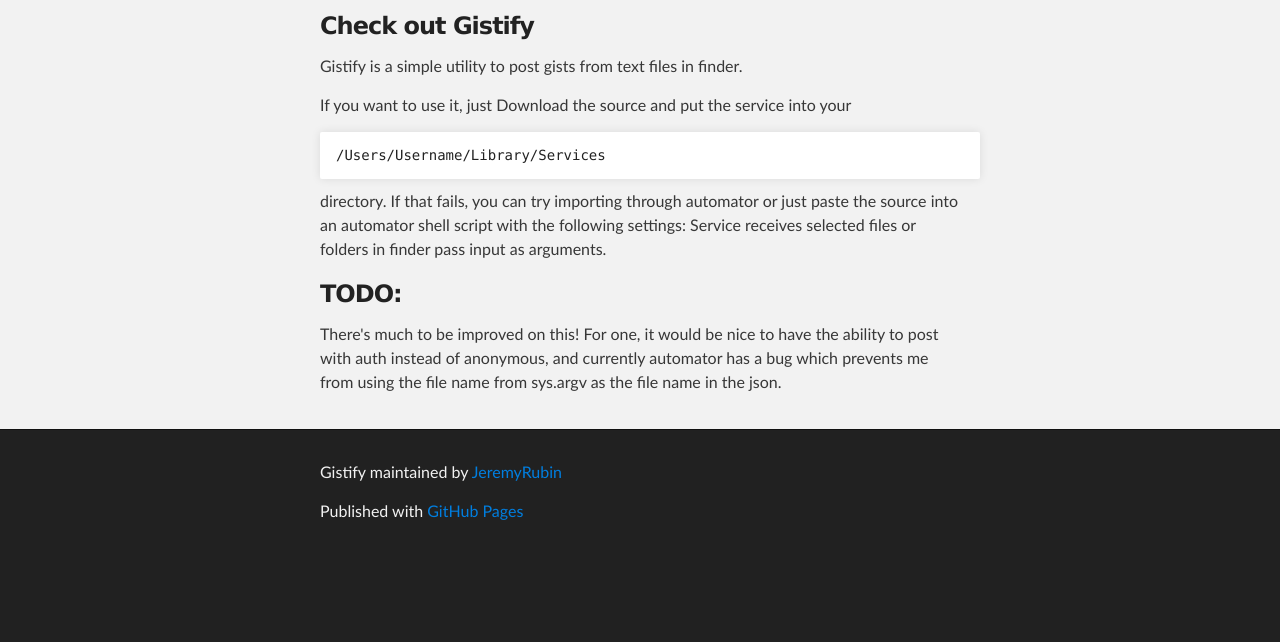
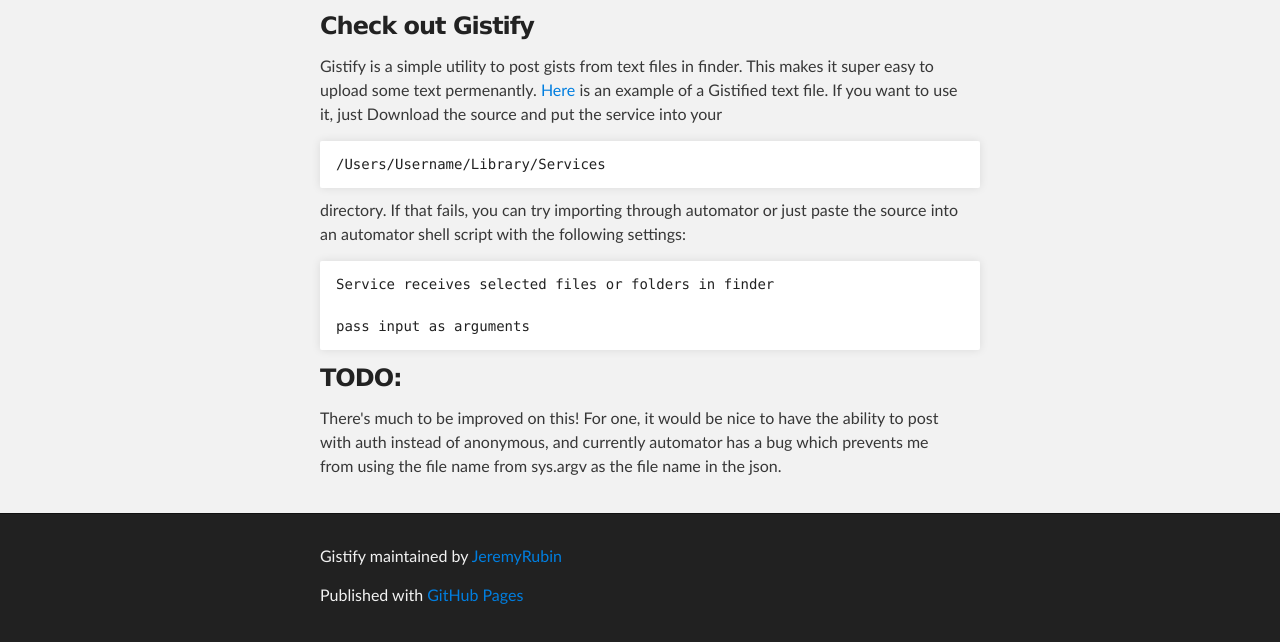
Before and after one commit to JeremyRubin/Gistify, a plain HTML site: page index.html in a window 1280 px wide. Shown: the part 252-894 px from the top of the page. Before the commit the page ends 810 px from the top, so only its background shows below. Drawn offline with Linux system fonts and the light colour scheme.

```diff
--- a/index.html
+++ b/index.html
@@ -33,16 +33,18 @@
       <section id="main_content" class="inner">
         <h3>Check out Gistify</h3>
 
-<p>Gistify is a simple utility to post gists from text files in finder.</p>
-
-<p>If you want to use it, just Download the source and put the service into your </p>
+<p>Gistify is a simple utility to post gists from text files in finder. This makes it super easy to upload some text permenantly. <a href="https://gist.github.com/anonymous/5105183">Here</a> is an example of a Gistified text file.
+If you want to use it, just Download the source and put the service into your </p>
 
 <pre><code>/Users/Username/Library/Services
 </code></pre>
 
-<p>directory. If that fails, you can try importing through automator or just paste the source into an automator shell script with the following settings:
-Service receives selected files or folders in finder
-pass input as arguments.</p>
+<p>directory. If that fails, you can try importing through automator or just paste the source into an automator shell script with the following settings:</p>
+
+<pre><code>Service receives selected files or folders in finder
+
+pass input as arguments
+</code></pre>
 
 <h3>TODO:</h3>
 
```
Also changed, not shown: params.json (+1 -1 lines).
